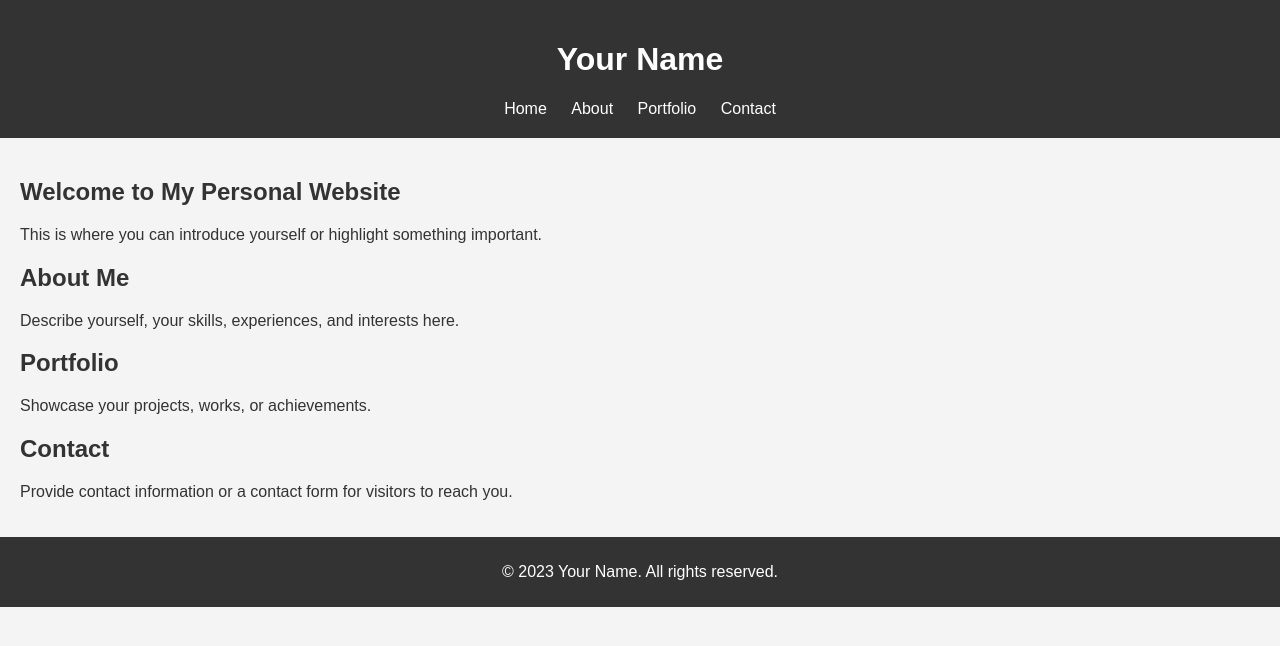
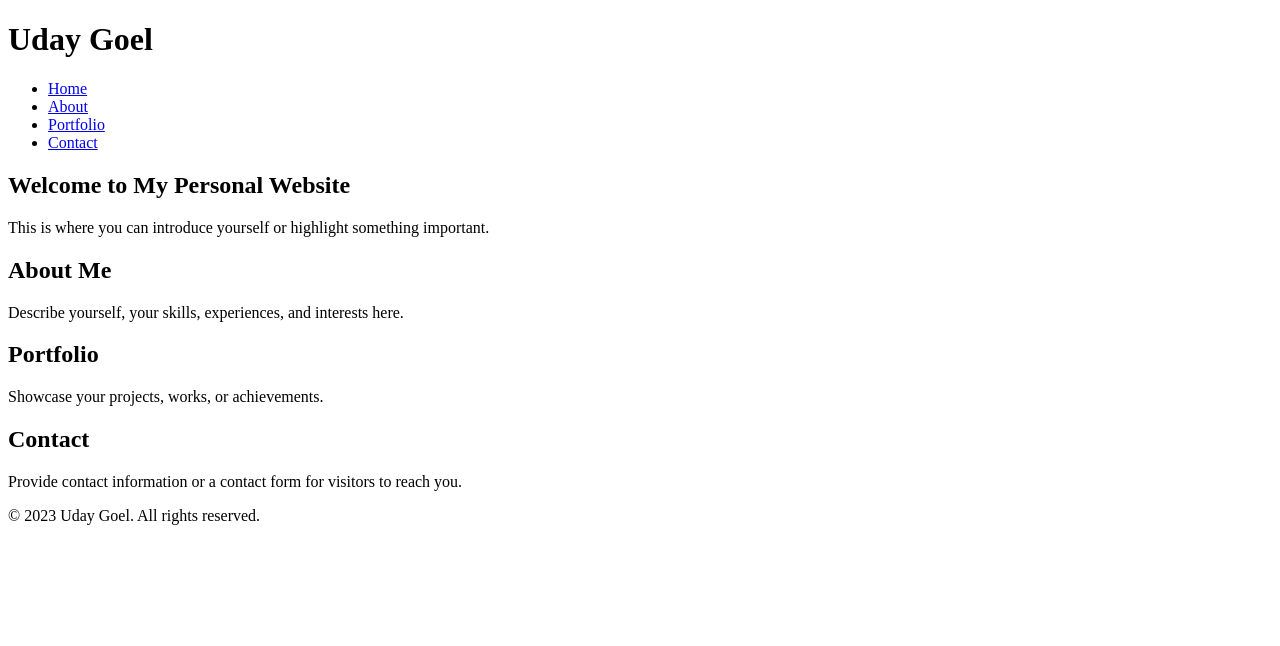
Before and after one commit to udaygoel295/udaygoel.github.io, a plain HTML site: page index.html in a window 1280 px wide. Drawn offline with Linux system fonts and the light colour scheme.

Commit message:
Update index.html

```diff
--- a/index.html
+++ b/index.html
@@ -3,55 +3,14 @@
 <head>
     <meta charset="UTF-8">
     <meta name="viewport" content="width=device-width, initial-scale=1.0">
-    <title>Your Name - Personal Website</title>
+    <title>Uday Goel - Personal Website</title>
     <style>
-        body {
-            font-family: Arial, sans-serif;
-            margin: 0;
-            padding: 0;
-            background-color: #f4f4f4;
-            color: #333;
-        }
-
-        header {
-            background-color: #333;
-            color: #fff;
-            padding: 20px;
-            text-align: center;
-        }
-
-        nav ul {
-            list-style: none;
-            padding: 0;
-            margin: 0;
-            text-align: center;
-        }
-
-        nav ul li {
-            display: inline;
-            margin: 0 10px;
-        }
-
-        nav ul li a {
-            color: #fff;
-            text-decoration: none;
-        }
-
-        main {
-            padding: 20px;
-        }
-
-        footer {
-            text-align: center;
-            padding: 10px;
-            background-color: #333;
-            color: #fff;
-        }
+        /* Styles remain the same */
     </style>
 </head>
 <body>
     <header>
-        <h1>Your Name</h1>
+        <h1>Uday Goel</h1>
         <nav>
             <ul>
                 <li><a href="#home">Home</a></li>
@@ -85,7 +44,7 @@
     </main>
 
     <footer>
-        <p>&copy; 2023 Your Name. All rights reserved.</p>
+        <p>&copy; 2023 Uday Goel. All rights reserved.</p>
     </footer>
 </body>
 </html>
```
